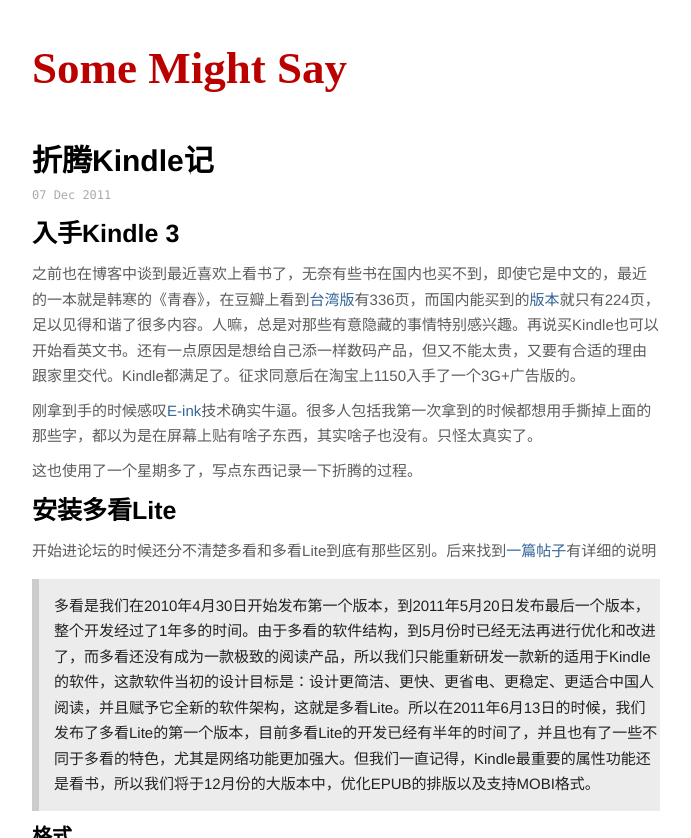
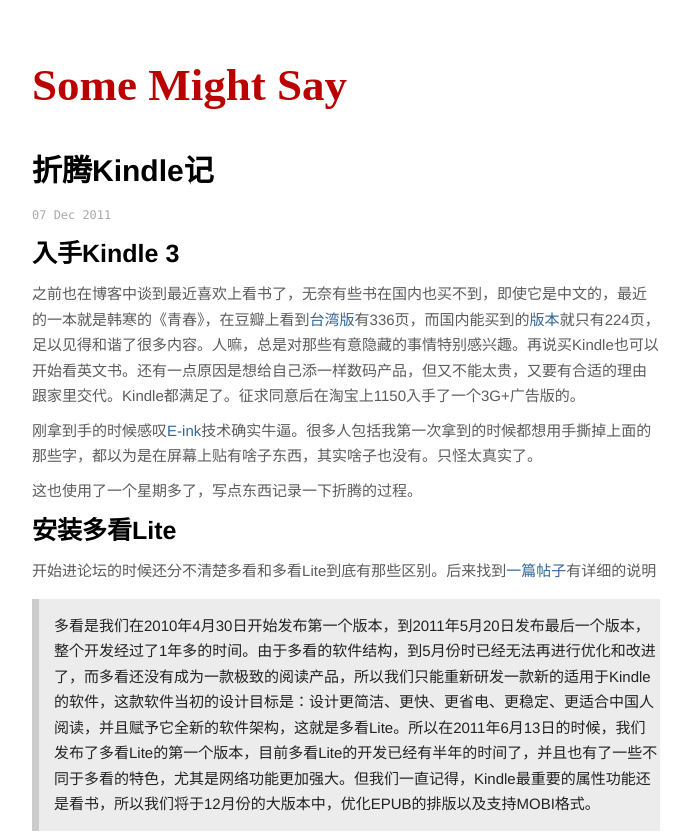
Before and after one commit to one3chens/somemightsay, a Jekyll site: the page built from _posts/Life/2011-12-07-play-with-kindle.md, in a window 1280 px wide. Shown: the top 838 px of the page, without its empty margins (294-985 px from the left). Built offline with Jekyll 4.4.1, drawn with Linux system fonts in a browser that asks for light colours; some web fonts are replaced; Markdown is read by kramdown in place of the engine named in the settings; grey boxes are pictures that could not be loaded.

Commit message:
amend css

```diff
--- a/css/main.css
+++ b/css/main.css
@@ -25,22 +25,22 @@
 
 h1 {
   margin: 0.6em 0;
-  font: bold 30px/10px "Microsoft Yahei", "Avenir Next", "Helvetica Neue", Avenir, Helvetica, "Lantinghei SC", "Hiragino Sans GB", sans-serif;
+  font: bold 30px/1 "Microsoft Yahei", "Avenir Next", "Helvetica Neue", Avenir, Helvetica, "Lantinghei SC", "Hiragino Sans GB", sans-serif;
 }
 
 h2 {
   margin: 0.6em 0;
-  font: bold 25px/25px "Microsoft Yahei", "Avenir Next", "Helvetica Neue", Avenir, Helvetica, "Lantinghei SC", "Hiragino Sans GB", sans-serif;
+  font: bold 25px/1 "Microsoft Yahei", "Avenir Next", "Helvetica Neue", Avenir, Helvetica, "Lantinghei SC", "Hiragino Sans GB", sans-serif;
 }
 
 h3 {
   margin: 0.6em 0;
-  font: bold 20px/20px "Microsoft Yahei", "Avenir Next", "Helvetica Neue", Avenir, Helvetica, "Lantinghei SC", "Hiragino Sans GB", sans-serif;
+  font: bold 20px/1 "Microsoft Yahei", "Avenir Next", "Helvetica Neue", Avenir, Helvetica, "Lantinghei SC", "Hiragino Sans GB", sans-serif;
 }
 
 h4 {
   margin: 0.6em 0;
-  font: bold 18px/18px "Microsoft Yahei", "Avenir Next", "Helvetica Neue", Avenir, Helvetica, "Lantinghei SC", "Hiragino Sans GB", sans-serif;
+  font: bold 18px/1 "Microsoft Yahei", "Avenir Next", "Helvetica Neue", Avenir, Helvetica, "Lantinghei SC", "Hiragino Sans GB", sans-serif;
 }
 
 .posts li {
@@ -114,7 +114,7 @@
 
 .site .header h1.title {
   display: inline-block;
-  margin-bottom: 2em;
+  margin-bottom: 1em;
 }
 
 .site .header h1.title a {
```
